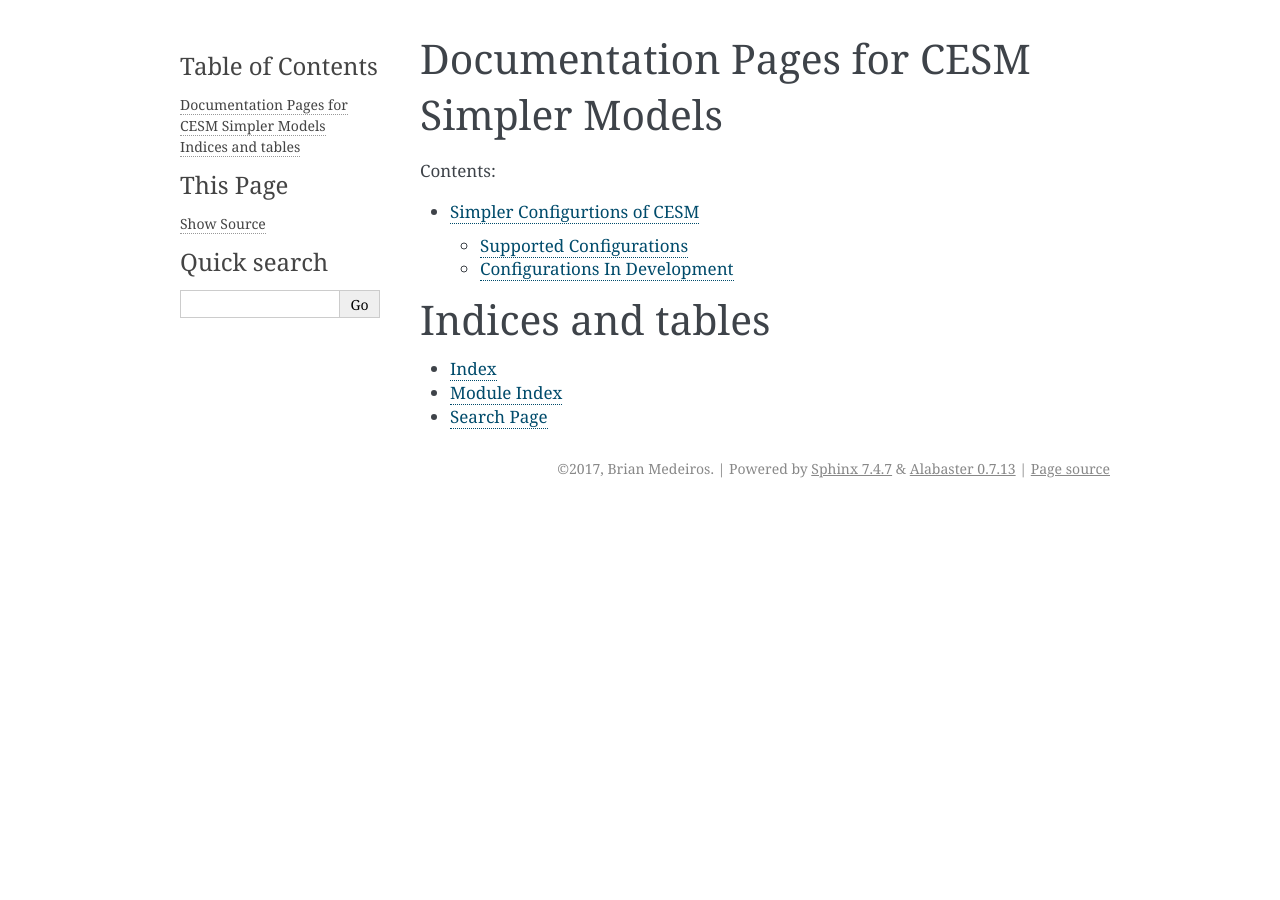
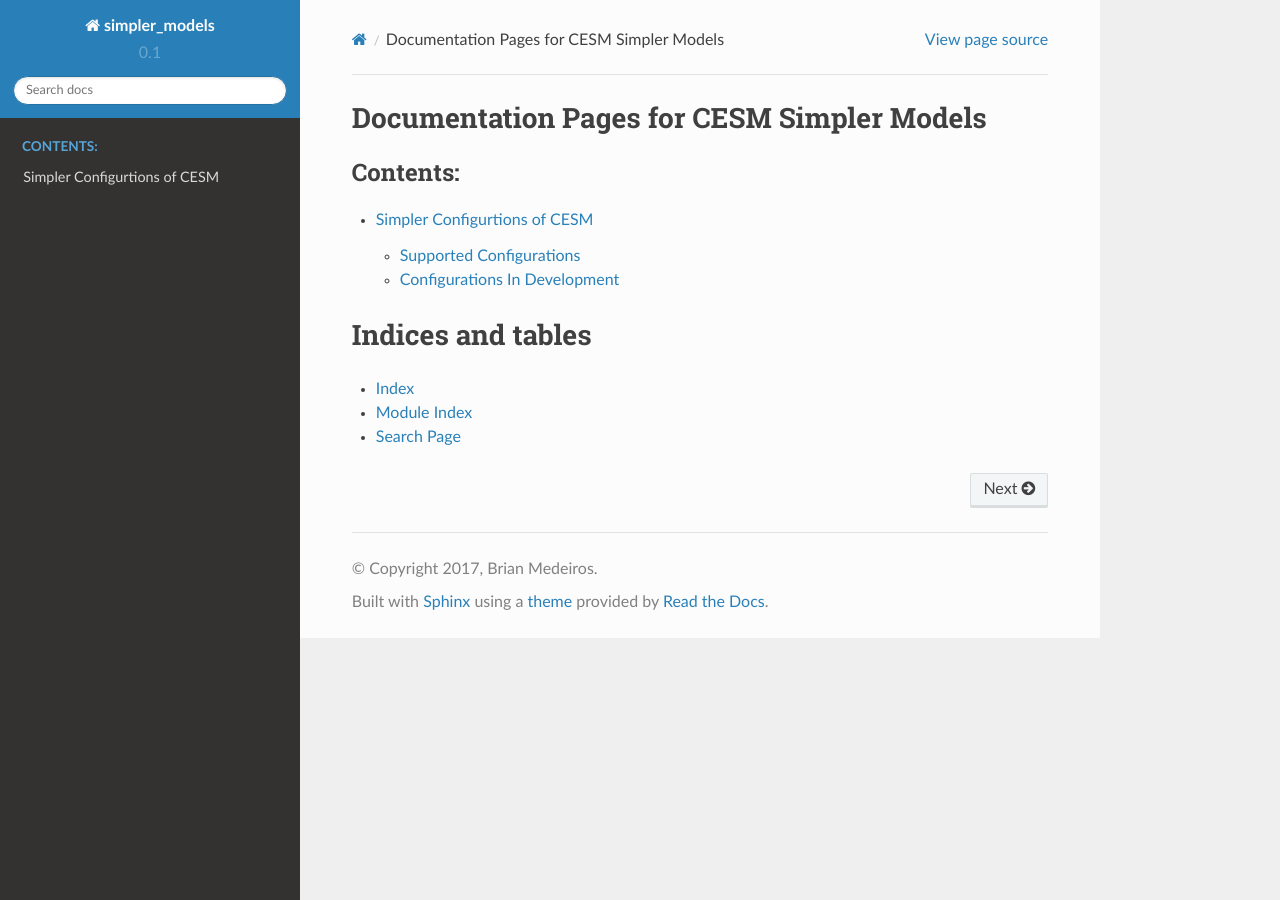
Before and after one commit to NCAR/simpler_models, a Sphinx documentation site: the page built from doc/source/index.rst, in a window 1280 px wide. Built offline with Sphinx 7.4.7 and the Read the Docs theme 2.0.0, drawn with Linux system fonts in a browser that asks for light colours.

Commit message:
no message

```diff
--- a/doc/source/conf.py
+++ b/doc/source/conf.py
@@ -85,10 +85,9 @@
 # The theme to use for HTML and HTML Help pages.  See the documentation for
 # a list of builtin themes.
 #
-# [changed from]
-html_theme = 'alabaster'
-#html_theme = 'sphinx_rtd_theme'
-#html_theme_path = [sphinx_rtd_theme.get_html_theme_path()]
+# [changed from] html_theme = 'alabaster'
+html_theme = 'sphinx_rtd_theme'
+html_theme_path = [sphinx_rtd_theme.get_html_theme_path()]
 
 # Theme options are theme-specific and customize the look and feel of a theme
 # further.  For a list of options available for each theme, see the
```
Also changed, not shown: 5 other files.
